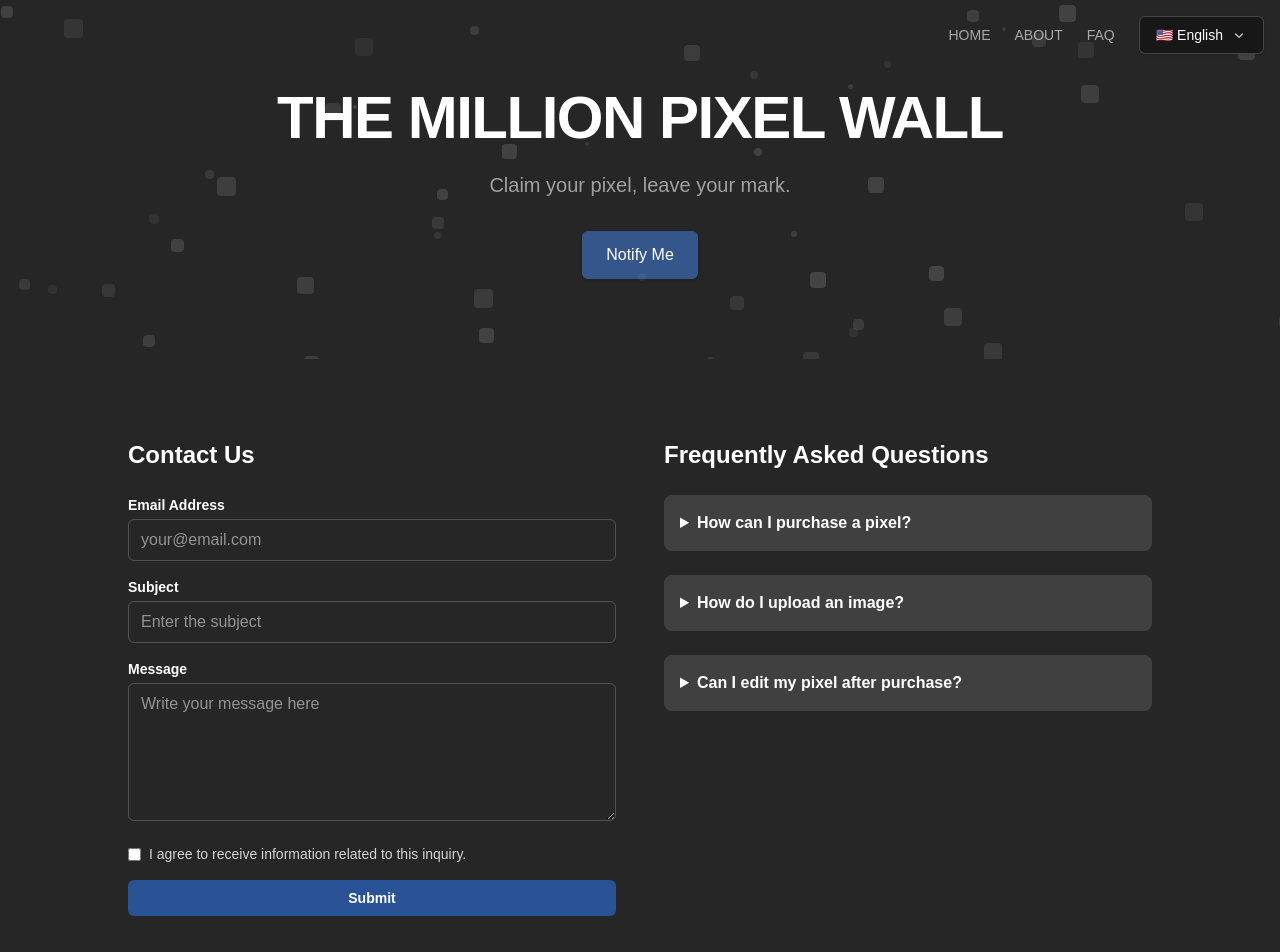
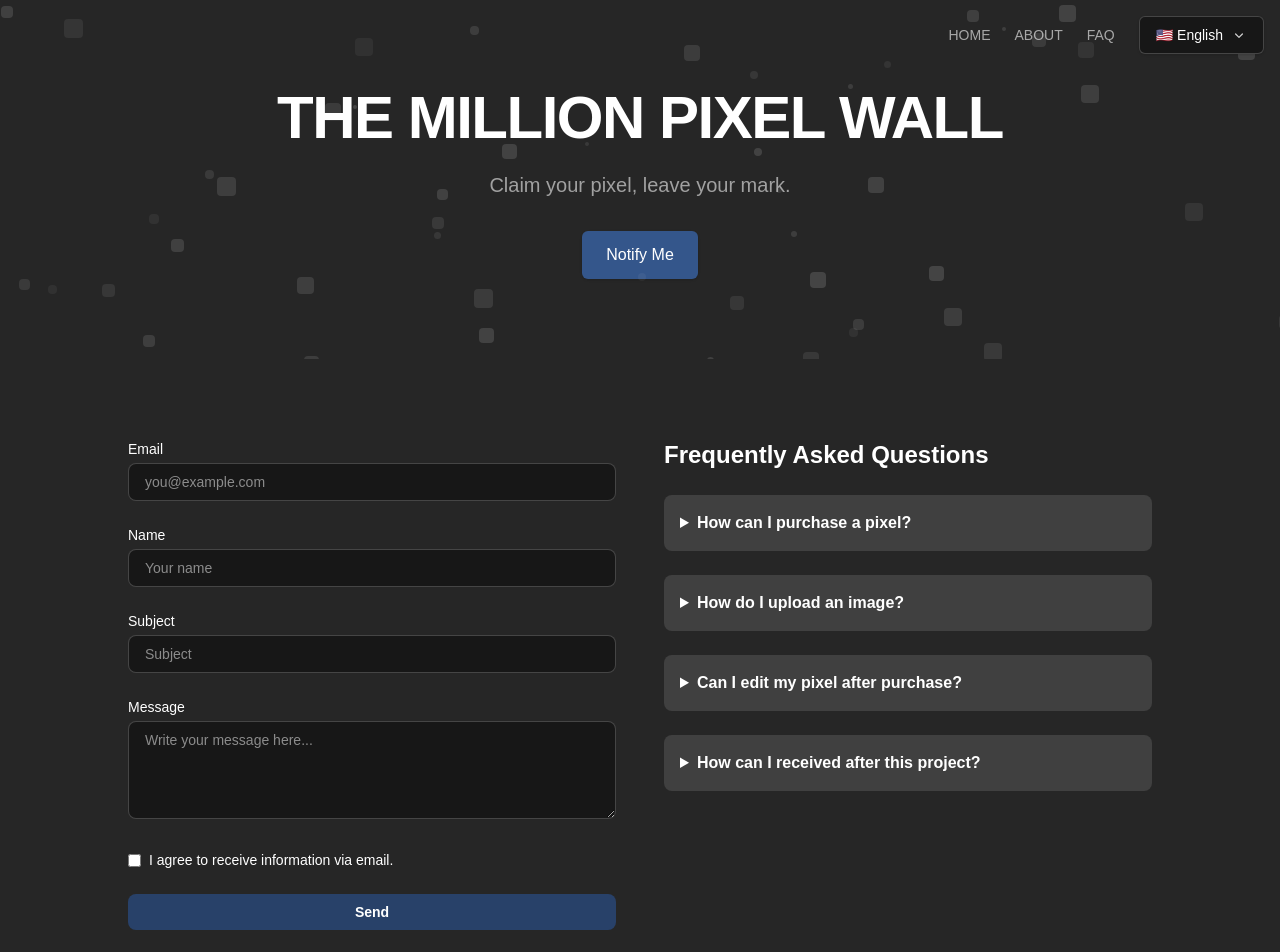
Before and after one commit to lunalism/the-million-pixel-wall, a Next.js app: page /faq in a window 1280 px wide. Shown: the top 952 px of the page. Built offline with nearby package versions, Linux system fonts and the light colour scheme.

Commit message:
✌️ Feat. Replace ContactForm with components and connect them

```diff
--- a/app/faq/page.tsx
+++ b/app/faq/page.tsx
@@ -2,6 +2,7 @@
 
 import { useState } from 'react'
 import HeroSection from '@/components/HeroSection'
+import ContactForm from '@/components/ContactForm'
 
 export default function FAQPage() {
   const [email, setEmail] = useState('')
@@ -11,7 +12,7 @@ export default function FAQPage() {
 
   const handleSubmit = () => {
     if (!consent || !email || !subject || !message) return
-    alert('Your inquiry has been successfully submitted!')
+    alert('Your inquiry has been successfully submitted! We will get back reply as soon as possible!')
   }
 
   return (
@@ -21,72 +22,7 @@ export default function FAQPage() {
         <div className="max-w-5xl mx-auto grid grid-cols-1 md:grid-cols-2 gap-12">
 
           {/* 🔹 Left: Inquiry Form */}
-          <div className="space-y-4">
-            <h2 className="text-2xl font-bold mb-6">Contact Us</h2>
-
-            {/* Email Input */}
-            <div>
-              <label className="block text-sm font-semibold mb-1">Email Address</label>
-              <input
-                type="email"
-                className="w-full px-3 py-2 rounded-md border border-white/20 bg-transparent text-white placeholder-white/50"
-                placeholder="your@email.com"
-                value={email}
-                onChange={(e) => setEmail(e.target.value)}
-              />
-            </div>
-
-            {/* Subject Input */}
-            <div>
-              <label className="block text-sm font-semibold mb-1">Subject</label>
-              <input
-                type="text"
-                className="w-full px-3 py-2 rounded-md border border-white/20 bg-transparent text-white placeholder-white/50"
-                placeholder="Enter the subject"
-                value={subject}
-                onChange={(e) => setSubject(e.target.value)}
-              />
-            </div>
-
-            {/* Message Input */}
-            <div>
-              <label className="block text-sm font-semibold mb-1">Message</label>
-              <textarea
-                rows={5}
-                className="w-full px-3 py-2 rounded-md border border-white/20 bg-transparent text-white placeholder-white/50"
-                placeholder="Write your message here"
-                value={message}
-                onChange={(e) => setMessage(e.target.value)}
-              />
-            </div>
-
-            {/* Consent Checkbox */}
-            <div className="flex items-center gap-2">
-              <input
-                type="checkbox"
-                id="consent"
-                checked={consent}
-                onChange={(e) => setConsent(e.target.checked)}
-                className="accent-blue-500"
-              />
-              <label htmlFor="consent" className="text-sm text-white/80">
-                I agree to receive information related to this inquiry.
-              </label>
-            </div>
-
-            {/* Submit Button */}
-            <button
-              onClick={handleSubmit}
-              disabled={!consent || !email || !subject || !message}
-              className={`w-full py-2 rounded-md text-sm font-semibold transition ${
-                !consent || !email || !subject || !message
-                  ? 'bg-blue-500/50 cursor-not-allowed'
-                  : 'bg-blue-500 hover:bg-blue-600'
-              }`}
-            >
-              Submit
-            </button>
-          </div>
+          <ContactForm />
 
           {/* 🔹 Right: FAQ Accordion */}
           <div className="space-y-6">
@@ -112,7 +48,15 @@ export default function FAQPage() {
             <details className="bg-neutral-700 rounded-lg p-4">
               <summary className="font-semibold cursor-pointer">Can I edit my pixel after purchase?</summary>
               <p className="mt-2 text-sm text-white/80">
-                Currently, pixel information cannot be edited after purchase. Update features may be added in the future.
+                Currently, pixels cannot be edited after purchase. Update features may be added in the future but now this function not allowed.
+              </p>
+            </details>
+
+            {/* Question 4 */}
+            <details className="bg-neutral-700 rounded-lg p-4">
+              <summary className="font-semibold cursor-pointer">How can I received after this project?</summary>
+              <p className="mt-2 text-sm text-white/80">
+                We will update in the "X (@lunalism)" platform.
               </p>
             </details>
           </div>
--- /dev/null
+++ b/components/ContactForm.tsx
@@ -0,0 +1,144 @@
+// components/ContactForm.tsx
+'use client'
+
+import { useState } from 'react'
+
+export default function ContactForm() {
+  // 입력값 상태 관리
+  const [email, setEmail] = useState('')
+  const [name, setName] = useState('')
+  const [subject, setSubject] = useState('')
+  const [message, setMessage] = useState('')
+  const [agree, setAgree] = useState(false)
+
+  // 입력 에러 관리
+  const [emailError, setEmailError] = useState('')
+  const [isSubmitting, setIsSubmitting] = useState(false)
+
+  // 이메일 유효성 검사 정규표현식
+  const emailRegex = /^[^\s@]+@[^\s@]+\.[^\s@]+$/
+
+  // 이메일 검사 함수
+  const validateEmail = (value: string) => {
+    if (!emailRegex.test(value)) {
+      setEmailError('❗ Please enter a valid email address.')
+    } else {
+      setEmailError('')
+    }
+  }
+
+  // 폼 제출 함수
+  const handleSubmit = async (e: React.FormEvent) => {
+    e.preventDefault()
+
+    if (!email || !name || !subject || !message || !agree || emailError) {
+      alert('Please fill out all fields correctly.')
+      return
+    }
+
+    try {
+      setIsSubmitting(true)
+
+      // 여기서 메일 전송 API 호출 로직 추가 예정
+      await new Promise((resolve) => setTimeout(resolve, 1000)) // 모의 전송
+
+      alert('✅ Your inquiry has been successfully sent!')
+      setEmail('')
+      setName('')
+      setSubject('')
+      setMessage('')
+      setAgree(false)
+    } catch (error) {
+      alert('❌ Failed to send. Please try again.')
+    } finally {
+      setIsSubmitting(false)
+    }
+  }
+
+  return (
+    <form onSubmit={handleSubmit} className="space-y-6">
+      {/* 이메일 입력 */}
+      <div>
+        <label className="block text-sm font-medium mb-1">Email</label>
+        <input
+          type="email"
+          className={`w-full rounded-lg px-4 py-2 border bg-neutral-900 text-white text-sm focus:outline-none focus:ring-2 focus:ring-blue-500 ${
+            emailError ? 'border-red-500' : 'border-white/20'
+          }`}
+          placeholder="you@example.com"
+          value={email}
+          onChange={(e) => {
+            setEmail(e.target.value)
+            validateEmail(e.target.value)
+          }}
+        />
+        {emailError && <p className="text-red-500 text-xs mt-1">{emailError}</p>}
+      </div>
+
+      {/* 이름 입력 */}
+      <div>
+        <label className="block text-sm font-medium mb-1">Name</label>
+        <input
+          type="text"
+          className="w-full rounded-lg px-4 py-2 border border-white/20 bg-neutral-900 text-white text-sm focus:outline-none focus:ring-2 focus:ring-blue-500"
+          placeholder="Your name"
+          value={name}
+          onChange={(e) => setName(e.target.value)}
+        />
+      </div>
+
+      {/* 제목 입력 */}
+      <div>
+        <label className="block text-sm font-medium mb-1">Subject</label>
+        <input
+          type="text"
+          className="w-full rounded-lg px-4 py-2 border border-white/20 bg-neutral-900 text-white text-sm focus:outline-none focus:ring-2 focus:ring-blue-500"
+          placeholder="Subject"
+          value={subject}
+          onChange={(e) => setSubject(e.target.value)}
+        />
+      </div>
+
+      {/* 메시지 입력 */}
+      <div>
+        <label className="block text-sm font-medium mb-1">Message</label>
+        <textarea
+          className="w-full rounded-lg px-4 py-2 border border-white/20 bg-neutral-900 text-white text-sm focus:outline-none focus:ring-2 focus:ring-blue-500"
+          placeholder="Write your message here..."
+          rows={4}
+          value={message}
+          onChange={(e) => setMessage(e.target.value)}
+        />
+      </div>
+
+      {/* 수신 동의 체크박스 */}
+      <div className="flex items-center gap-2">
+        <input
+          type="checkbox"
+          id="agree"
+          checked={agree}
+          onChange={(e) => setAgree(e.target.checked)}
+          className="accent-blue-500"
+        />
+        <label htmlFor="agree" className="text-sm">
+          I agree to receive information via email.
+        </label>
+      </div>
+
+      {/* 전송 버튼 */}
+      <div>
+        <button
+          type="submit"
+          className={`w-full rounded-lg px-4 py-2 text-sm font-semibold transition ${
+            !email || !name || !subject || !message || !agree || emailError
+              ? 'bg-blue-500/30 cursor-not-allowed'
+              : 'bg-blue-500 hover:bg-blue-600'
+          } text-white`}
+          disabled={!email || !name || !subject || !message || !agree || !!emailError || isSubmitting}
+        >
+          {isSubmitting ? 'Sending...' : 'Send'}
+        </button>
+      </div>
+    </form>
+  )
+}
```
